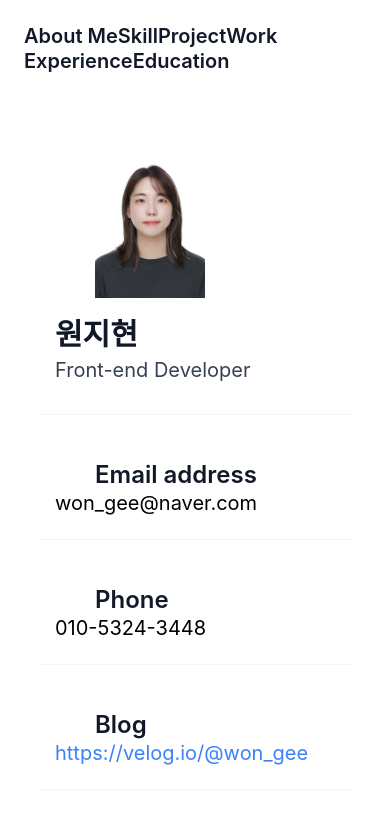
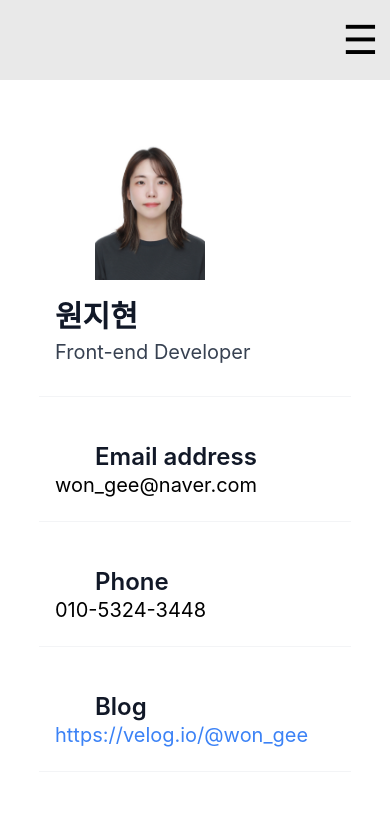
Before and after one commit to wongee93/portfolio, a React (Create React App) app: page / in a window 390 px wide. Shown: the top 819 px of the page. Built offline with nearby package versions, Linux system fonts and the light colour scheme.

Commit message:
apply responsive NavBar

```diff
--- /dev/null
+++ b/src/MobileNavbar.js
@@ -0,0 +1,28 @@
+import { useState } from 'react';
+import { Link } from "react-router-dom";
+
+export default function MobileNavbar() {
+
+    const [isOpen, setIsOpen] = useState(false);
+
+    const toggleMenu = () => {
+        setIsOpen(!isOpen);
+    };
+
+    return (
+        <div className="mobile-navbar">
+            <div className="logo" onClick={toggleMenu}>☰</div>
+            <div className='menu_list'>
+                {isOpen && (
+                    <ul>
+                        <li><Link to="/" class="text-xl font-semibold leading-6 text-gray-900 hover:text-blue-500">About Me</Link></li>
+                        <li><Link to="/skill" class="text-xl font-semibold leading-6 text-gray-900 hover:text-blue-500">Skill</Link></li>
+                        <li><Link to="/project" class="text-xl font-semibold leading-6 text-gray-900 hover:text-blue-500">Project</Link></li>
+                        <li><Link to="/work" class="text-xl font-semibold leading-6 text-gray-900 hover:text-blue-500">Work Experience</Link></li>
+                        <li><Link to="/education" class="text-xl font-semibold leading-6 text-gray-900 hover:text-blue-500">Education</Link></li>
+                    </ul>
+                )}
+            </div>
+        </div>
+    )
+}
--- a/src/Navbar.js
+++ b/src/Navbar.js
@@ -1,22 +1,28 @@
 import { Link } from "react-router-dom";
+import MobileNavbar from './MobileNavbar';
 
 export default function Navbar() {
     return (
         <div className="App">
-            <header className="bg-white">
-                <nav className="mx-auto flex max-w-7xl items-center justify-between p-6 lg:px-8" aria-label="Global">
-                    <div className="flex lg:flex-1">
+            <header class="header">
+                <nav class="mx-auto flex max-w-7xl items-center justify-between p-6 lg:px-8 nav-bar" aria-label="Global">
+                    <div class="flex lg:flex-1">
                     </div>
-                    <div className="lg:flex lg:space-x-12">
-                        <Link to="/" className="text-xl font-semibold leading-6 text-gray-900 hover:text-blue-500">About Me</Link>
-                        <Link to="/skill" className="text-xl font-semibold leading-6 text-gray-900 hover:text-blue-500">Skill</Link>
-                        <Link to="/project" className="text-xl font-semibold leading-6 text-gray-900 hover:text-blue-500">Project</Link>
-                        <Link to="/work" className="text-xl font-semibold leading-6 text-gray-900 hover:text-blue-500">Work Experience</Link>
-                        <Link to="/education" className="text-xl font-semibold leading-6 text-gray-900 hover:text-blue-500">Education</Link>
+                    <div class="lg:flex lg:space-x-12">
+                        <Link to="/" class="text-xl font-semibold leading-6 text-gray-900 hover:text-blue-500">About Me</Link>
+                        <Link to="/skill" class="text-xl font-semibold leading-6 text-gray-900 hover:text-blue-500">Skill</Link>
+                        <Link to="/project" class="text-xl font-semibold leading-6 text-gray-900 hover:text-blue-500">Project</Link>
+                        <Link to="/work" class="text-xl font-semibold leading-6 text-gray-900 hover:text-blue-500">Work Experience</Link>
+                        <Link to="/education" class="text-xl font-semibold leading-6 text-gray-900 hover:text-blue-500">Education</Link>
                     </div>
-                    <div className="lg:flex lg:flex-1 lg:justify-end">
+                    <div class="lg:flex lg:flex-1 lg:justify-end">
                     </div>
                 </nav>
+                <div className="alternative-element">
+                    <nav>
+                        <MobileNavbar />
+                    </nav>
+                </div>
             </header>
         </div>
     );
--- a/src/index.css
+++ b/src/index.css
@@ -35,3 +35,45 @@ code {
   width: 385px;
   height: 220px;
 }
+
+.header{
+  width: 100vw;
+  background-color: #e9e9e9;
+}
+
+@media (max-width: 1014px) {
+  .alternative-element {
+    display: block;
+  }
+  .nav-bar {
+    display: none;
+  }
+}
+
+@media (min-width: 1015px) {
+  .alternative-element {
+    display: none;
+  }
+}
+
+.mobile-navbar {
+  display: flex;
+  flex-direction: column;
+}
+
+.logo{
+  position: absolute;
+  cursor: pointer;
+  margin-top: 10px;
+  right: 3%;
+  font-size: 40px;
+}
+
+.menu_list{
+  margin-top: 80px;
+}
+
+.menu_list ul li{
+  margin-bottom: 25px;
+  text-align: center;
+}
```
